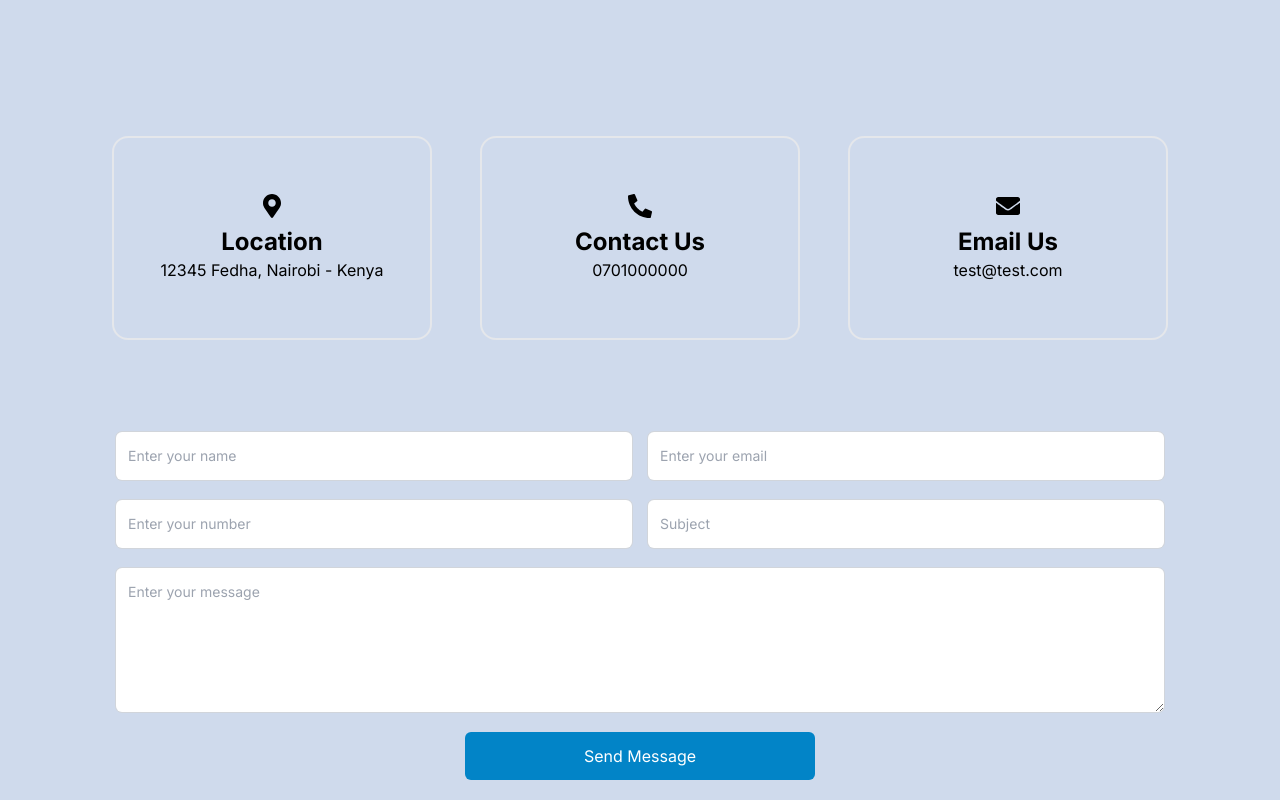
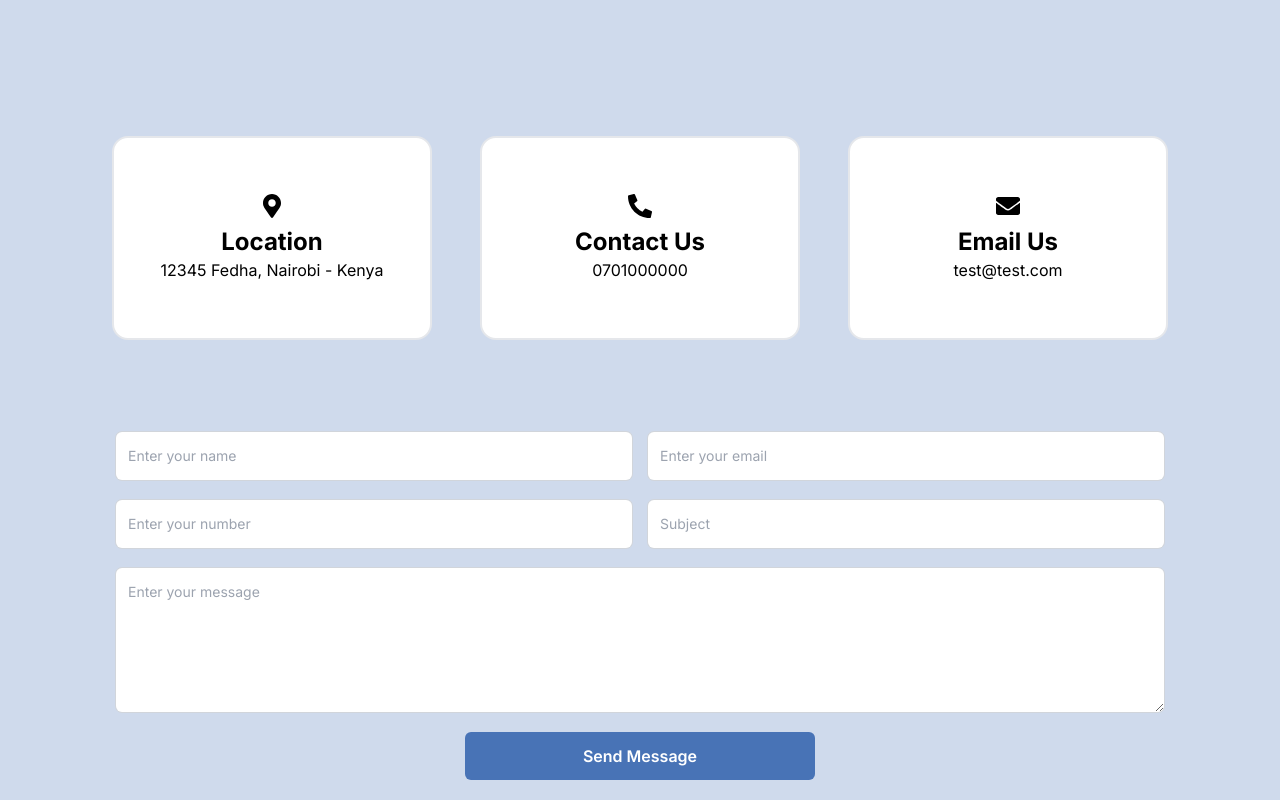
Before and after one commit to Mudanya/trignite-app, a Next.js app: page / in a window 1280 px wide. Shown: the part 1000-1800 px from the top of the page. Built offline with nearby package versions, Linux system fonts and the light colour scheme.

Commit message:
edit button background

```diff
--- a/components/ui/contactUs.tsx
+++ b/components/ui/contactUs.tsx
@@ -33,7 +33,7 @@ export default function ContactUs() {
       </div>
 
       <div className="grid grid-cols-1 md:grid-cols-3 gap-4 w-full mt-8 mb-10 px-8 lg:px-24">
-        <div className="text-black font-bold py-4 md:py-14 lg:m-4 border-2 rounded-2xl flex flex-col justify-center items-center border-gray-200 px-2 hover:shadow-[0_5px_5px_rgba(0,0,0,0.2)]">
+        <div className="text-black bg-white font-bold py-4 md:py-14 lg:m-4 border-2 rounded-2xl flex flex-col justify-center items-center border-gray-200 px-2 hover:shadow-[0_5px_5px_rgba(0,0,0,0.2)]">
           <span className="text-2xl mb-2">
             <FaMapMarkerAlt />
           </span>
@@ -42,14 +42,14 @@ export default function ContactUs() {
             12345 Fedha, Nairobi - Kenya
           </span>
         </div>
-        <div className="text-black font-bold py-4 md:py-14 lg:m-4 border-2 rounded-2xl flex flex-col justify-center items-center border-gray-200 px-2 hover:shadow-[0_5px_5px_rgba(0,0,0,0.2)]">
+        <div className="text-black bg-white font-bold py-4 md:py-14 lg:m-4 border-2 rounded-2xl flex flex-col justify-center items-center border-gray-200 px-2 hover:shadow-[0_5px_5px_rgba(0,0,0,0.2)]">
           <span className="text-2xl mb-2">
             <FaPhoneAlt />
           </span>
           <div className="text-2xl">Contact Us</div>
           <span className="flex justify-center font-normal">0701000000</span>
         </div>
-        <div className="text-black font-bold py-4 md:py-14 lg:m-4 border-2 rounded-2xl flex flex-col justify-center items-center border-gray-200 px-2 hover:shadow-[0_5px_5px_rgba(0,0,0,0.2)]">
+        <div className="text-black bg-white font-bold py-4 md:py-14 lg:m-4 border-2 rounded-2xl flex flex-col justify-center items-center border-gray-200 px-2 hover:shadow-[0_5px_5px_rgba(0,0,0,0.2)]">
           <span className="text-2xl mb-2">
             <FaEnvelope />
           </span>
@@ -128,7 +128,7 @@ export default function ContactUs() {
             )}
           </div>
           <div className="w-full mt-5 flex justify-center">
-            <button className="w-full sm:w-auto md:w-1/3  px-4 py-3 text-white bg-sky-600 rounded-md ">
+            <button className="w-full sm:w-auto md:w-1/3  px-4 py-3 text-white font-semibold bg-[#1048a0]/[0.7] rounded-md ">
               Send Message
             </button>
           </div>
```
